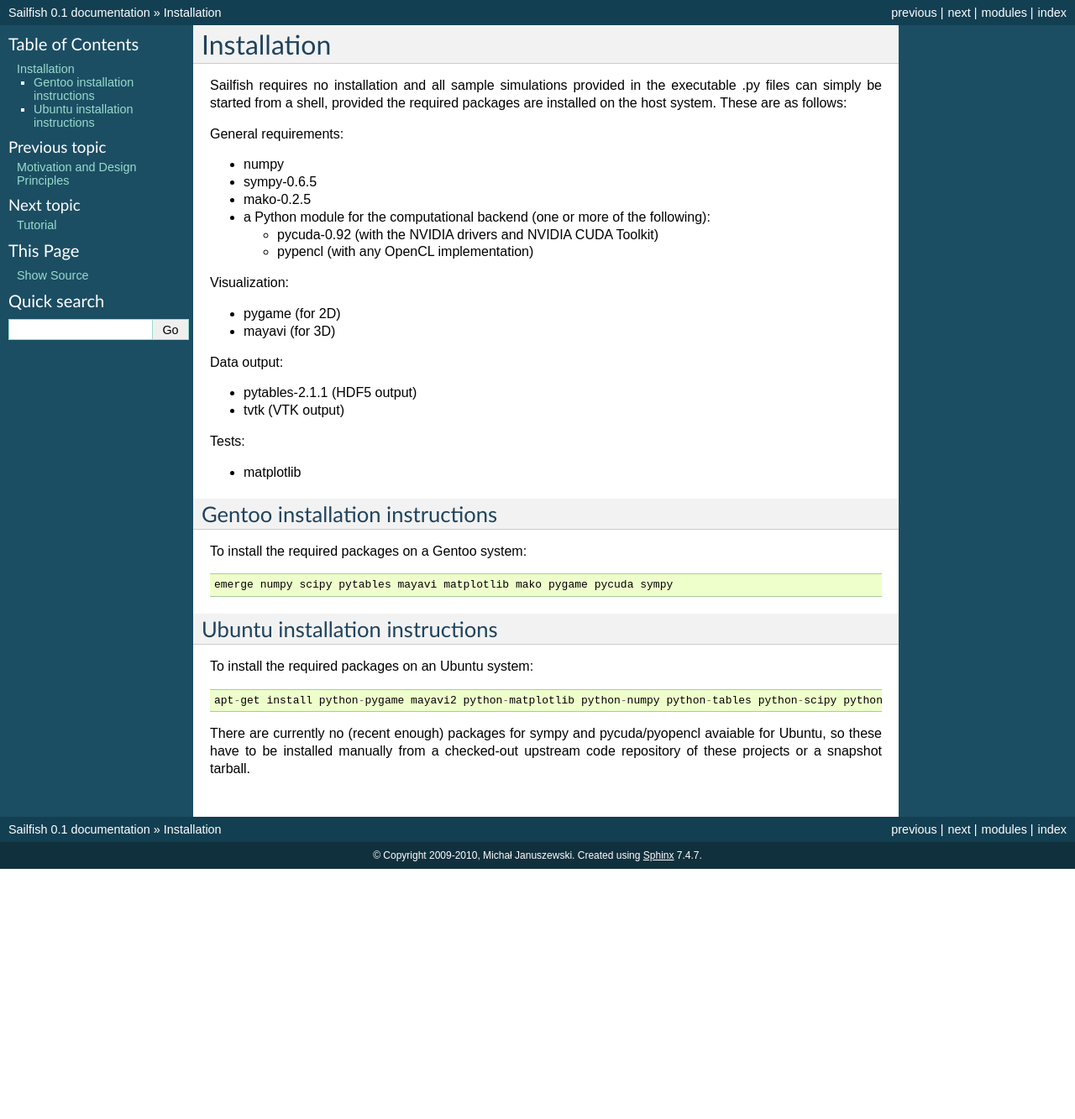
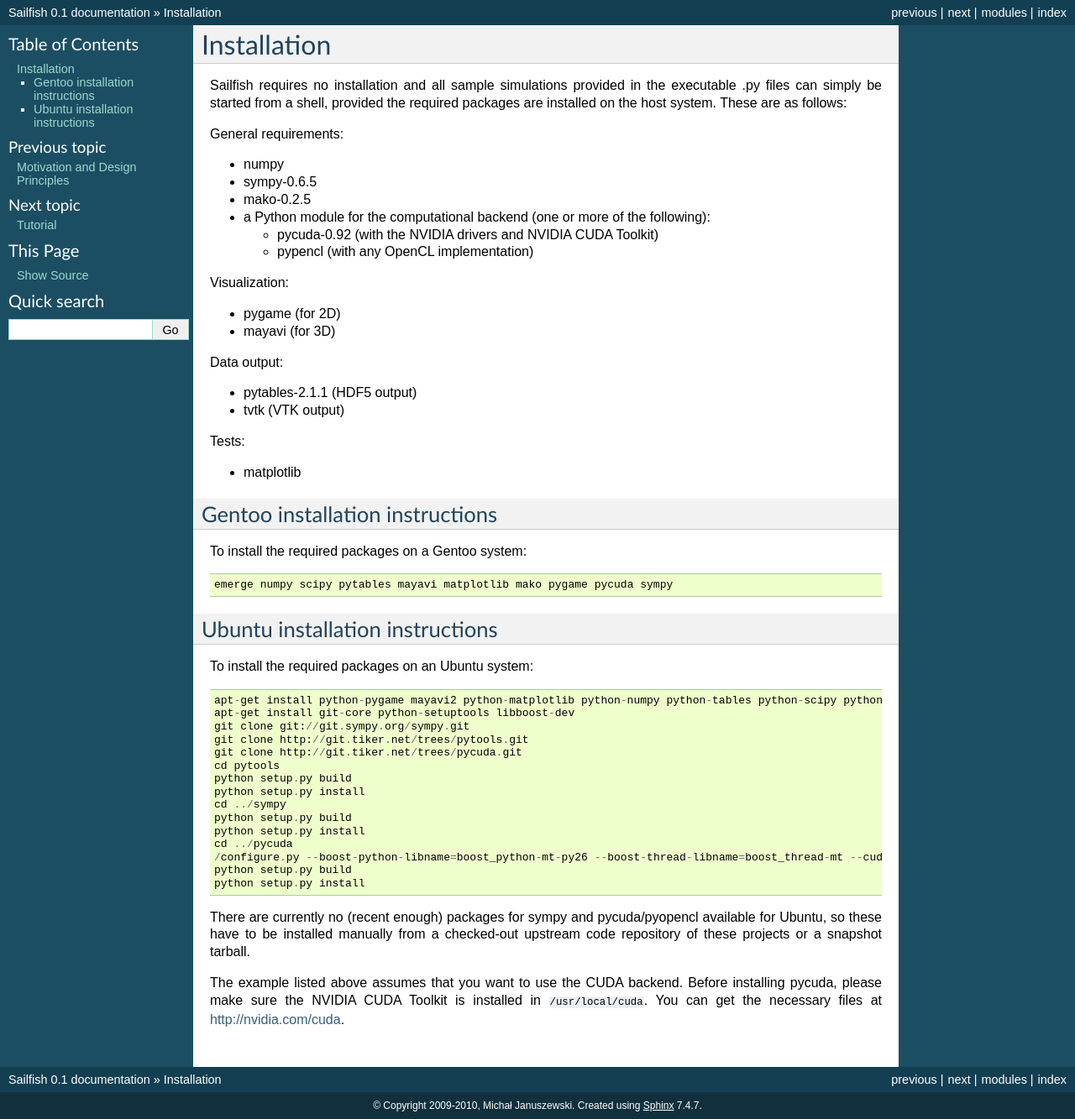
Before and after one commit to sailfish-team/sailfish, a Sphinx documentation site: the page built from doc/installation.rst, in a window 1280 px wide. Shown: the whole page at 84% size. Built offline with Sphinx 7.4.7, drawn with Linux system fonts in a browser that asks for light colours; formulas are drawn with MathJax 3; before the commit the page ends 1035 px from its top, so only the background shows below that.

Commit message:
Add sympy/pycuda installation instructions for Ubuntu.

```diff
--- a/doc/installation.rst
+++ b/doc/installation.rst
@@ -42,7 +42,25 @@
 To install the required packages on an Ubuntu system::
 
   apt-get install python-pygame mayavi2 python-matplotlib python-numpy python-tables python-scipy python-mako
+  apt-get install git-core python-setuptools libboost-dev
+  git clone git://git.sympy.org/sympy.git
+  git clone http://git.tiker.net/trees/pytools.git
+  git clone http://git.tiker.net/trees/pycuda.git
+  cd pytools
+  python setup.py build
+  python setup.py install
+  cd ../sympy
+  python setup.py build
+  python setup.py install
+  cd ../pycuda
+  /configure.py --boost-python-libname=boost_python-mt-py26 --boost-thread-libname=boost_thread-mt --cuda-root=/usr/local/cuda
+  python setup.py build
+  python setup.py install
 
-There are currently no (recent enough) packages for sympy and pycuda/pyopencl avaiable for
+There are currently no (recent enough) packages for sympy and pycuda/pyopencl available for
 Ubuntu, so these have to be installed manually from a checked-out upstream code repository of
 these projects or a snapshot tarball.
+
+The example listed above assumes that you want to use the CUDA backend.  Before installing pycuda,
+please make sure the NVIDIA CUDA Toolkit is installed in ``/usr/local/cuda``.  You can get the
+necessary files at http://nvidia.com/cuda.
```
